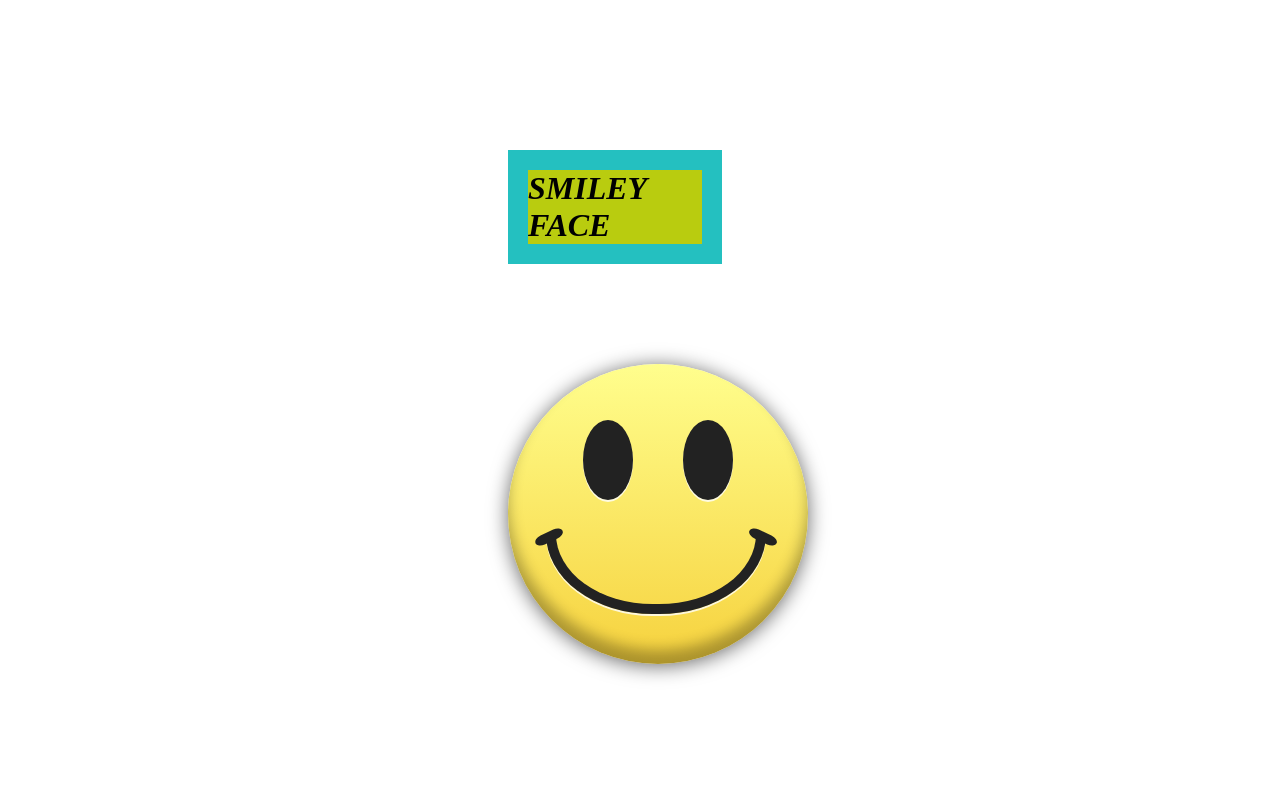
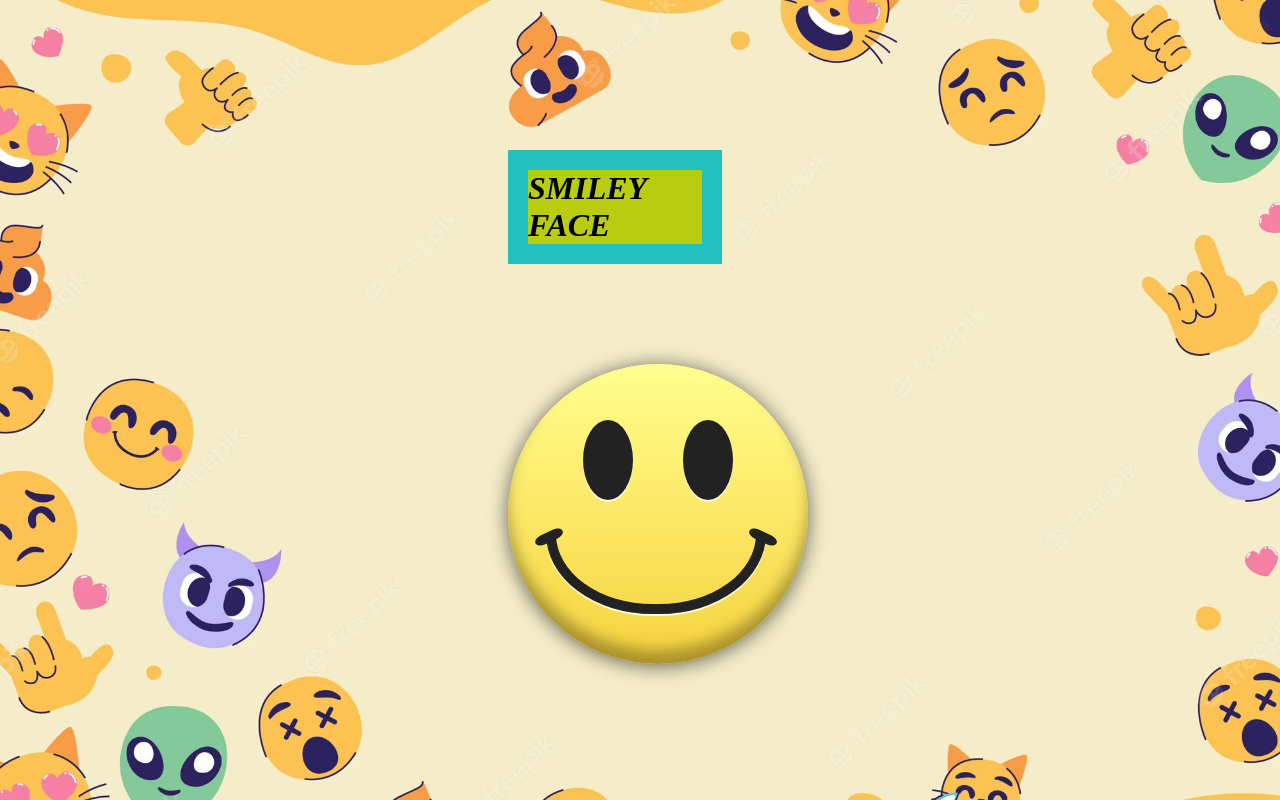
Before and after one commit to SathishS2202/smileyface, a plain HTML site: page index.html in a window 1280 px wide. Drawn offline with Linux system fonts and the light colour scheme.

Commit message:
Update index.html

```diff
--- a/index.html
+++ b/index.html
@@ -7,7 +7,7 @@
   <link rel="stylesheet" href="ss.css">
   <style>
     body{
-      background-image: url("assert/hh1.jpg");
+      background-image: url("hh1.jpg");
       background-size: cover;
       background-repeat: no-repeat;
     }
```
